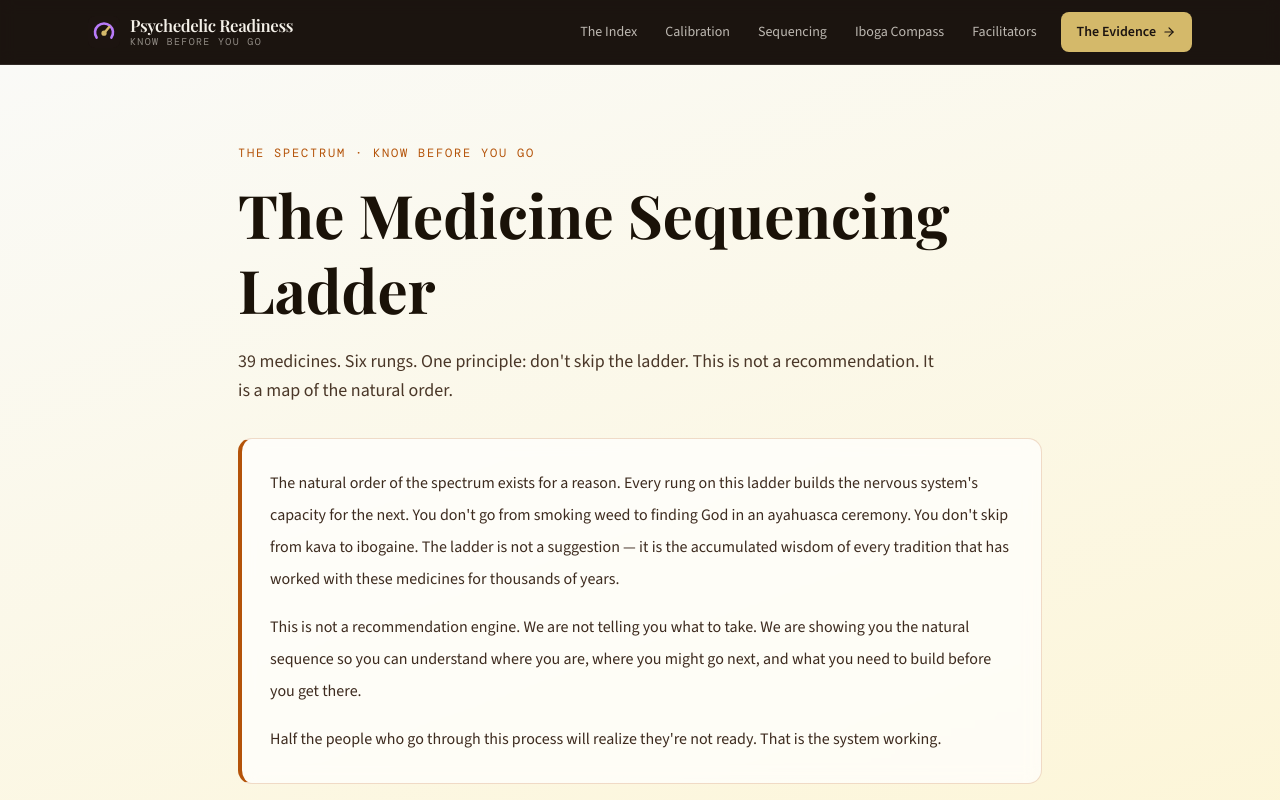
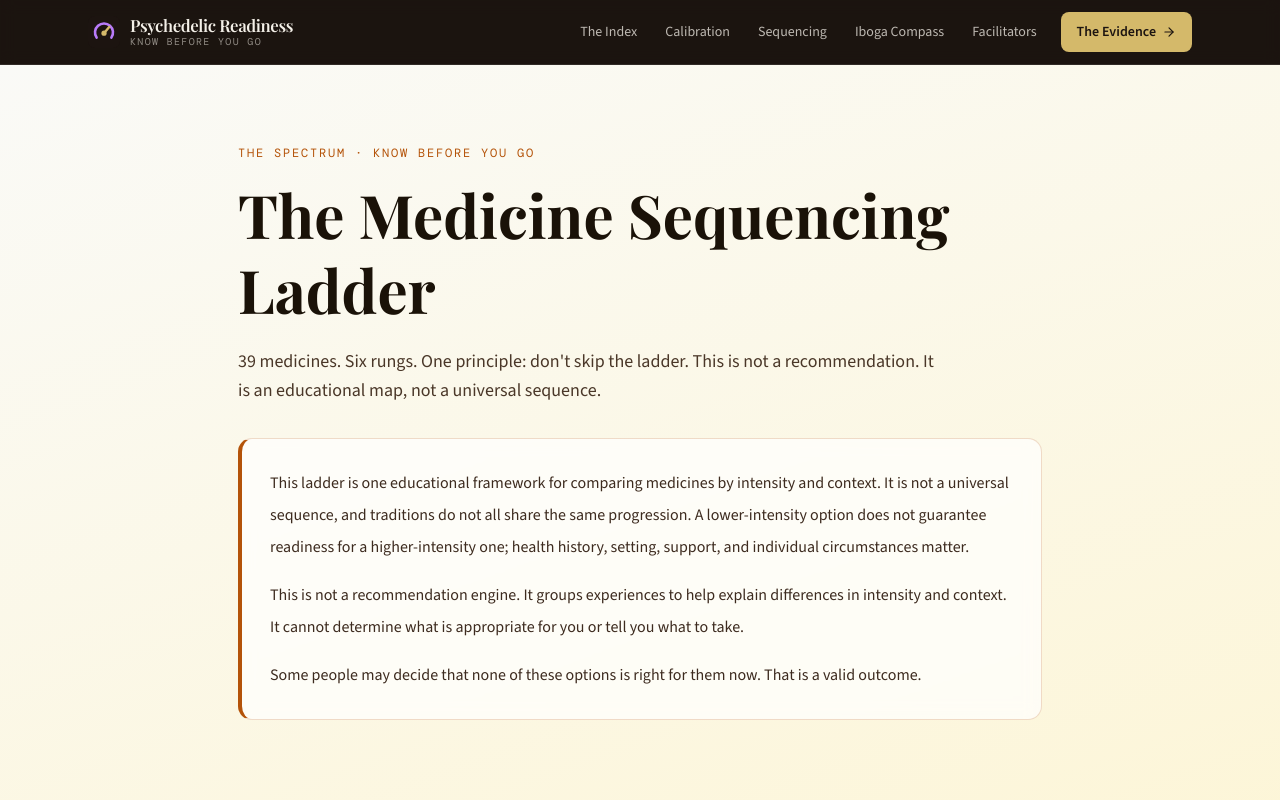
Before and after one commit to RRTONY/psychedelicreadiness, a Next.js app: page /medicine-sequencing in a window 1280 px wide. Shown: the top 800 px of the page. Built offline with nearby package versions, Linux system fonts and the light colour scheme; no server answers; a web font is replaced by a local one.

Commit message:
Replace universal sequencing claims [by Tony Greenberg]

```diff
--- a/src/app/medicine-sequencing/page.tsx
+++ b/src/app/medicine-sequencing/page.tsx
@@ -21,9 +21,9 @@ export const metadata: Metadata = {
 };
 
 const SEQUENCING_PHILOSOPHY = [
-  "The natural order of the spectrum exists for a reason. Every rung on this ladder builds the nervous system's capacity for the next. You don't go from smoking weed to finding God in an ayahuasca ceremony. You don't skip from kava to ibogaine. The ladder is not a suggestion — it is the accumulated wisdom of every tradition that has worked with these medicines for thousands of years.",
-  "This is not a recommendation engine. We are not telling you what to take. We are showing you the natural sequence so you can understand where you are, where you might go next, and what you need to build before you get there.",
-  "Half the people who go through this process will realize they're not ready. That is the system working.",
+  "This ladder is one educational framework for comparing medicines by intensity and context. It is not a universal sequence, and traditions do not all share the same progression. A lower-intensity option does not guarantee readiness for a higher-intensity one; health history, setting, support, and individual circumstances matter.",
+  "This is not a recommendation engine. It groups experiences to help explain differences in intensity and context. It cannot determine what is appropriate for you or tell you what to take.",
+  "Some people may decide that none of these options is right for them now. That is a valid outcome.",
 ];
 
 export default function MedicineSequencingPage() {
@@ -38,7 +38,7 @@ export default function MedicineSequencingPage() {
         </h1>
         <p className="mb-8 max-w-175 text-base leading-relaxed text-[#4A3728] sm:text-lg">
           {MEDICINES.length} medicines. Six rungs. One principle: don&apos;t skip the ladder. This is not a
-          recommendation. It is a map of the natural order.
+          recommendation. It is an educational map, not a universal sequence.
         </p>
 
         <div className="mb-10 rounded-xl border border-l-4 border-facilitator-amber-deep/20 border-l-facilitator-amber-deep bg-white/70 p-4 backdrop-blur-sm sm:p-7">
```
